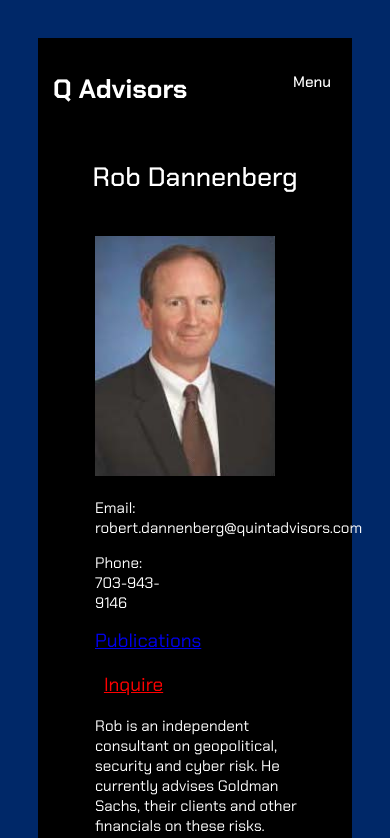
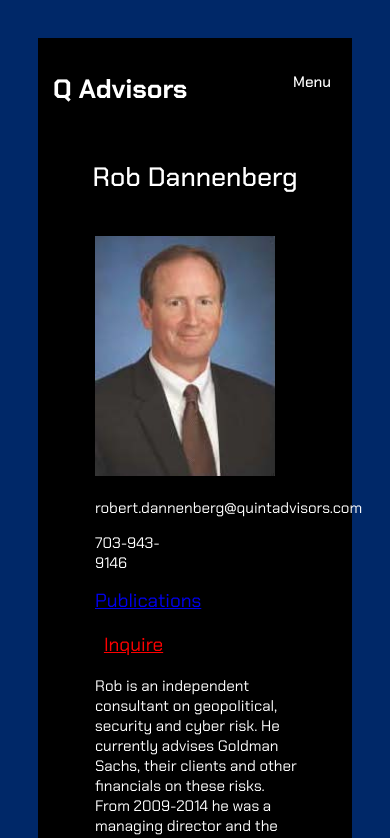
Before and after one commit to tdberg21/quint, a React (Create React App) app: page /bios/dannenberg in a window 390 px wide. Shown: the top 838 px of the page. Built offline with nearby package versions, Linux system fonts and the light colour scheme.

Commit message:
Remove email and phone text

```diff
--- a/src/Components/LongBio/LongBio.js
+++ b/src/Components/LongBio/LongBio.js
@@ -18,8 +18,8 @@ const LongBio = (props) => {
             alt={props.lastName}
             className="short-bio-image"
           />
-          <p className="longbio-contact">Email: {props.email}</p>
-          <p className="longbio-contact longbio-phone">Phone: {props.phone}</p>
+          <p className="longbio-contact">{props.email}</p>
+          <p className="longbio-contact longbio-phone">{props.phone}</p>
           <a
             href={props.cipherLink}
             target="_blank"
```
